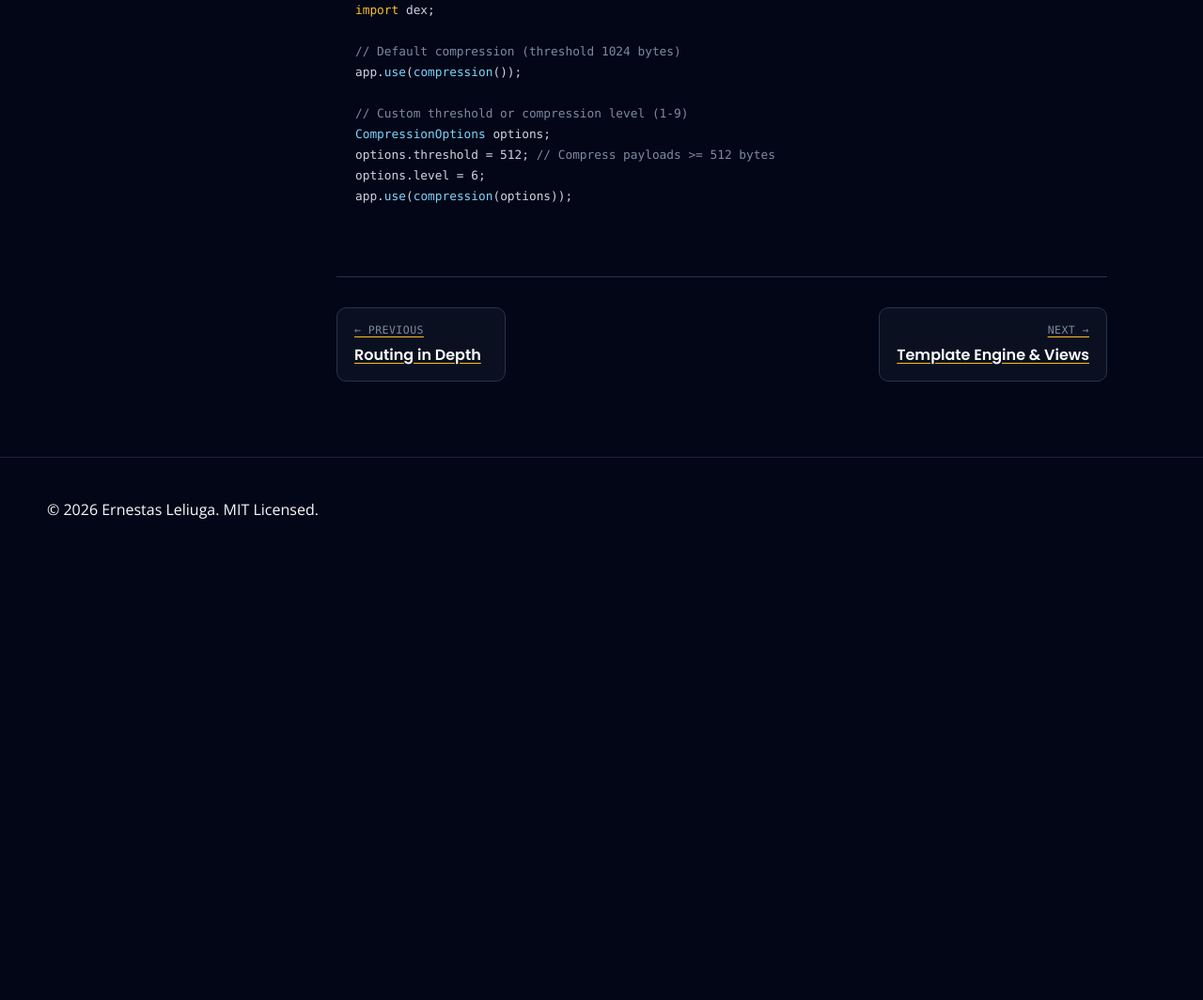
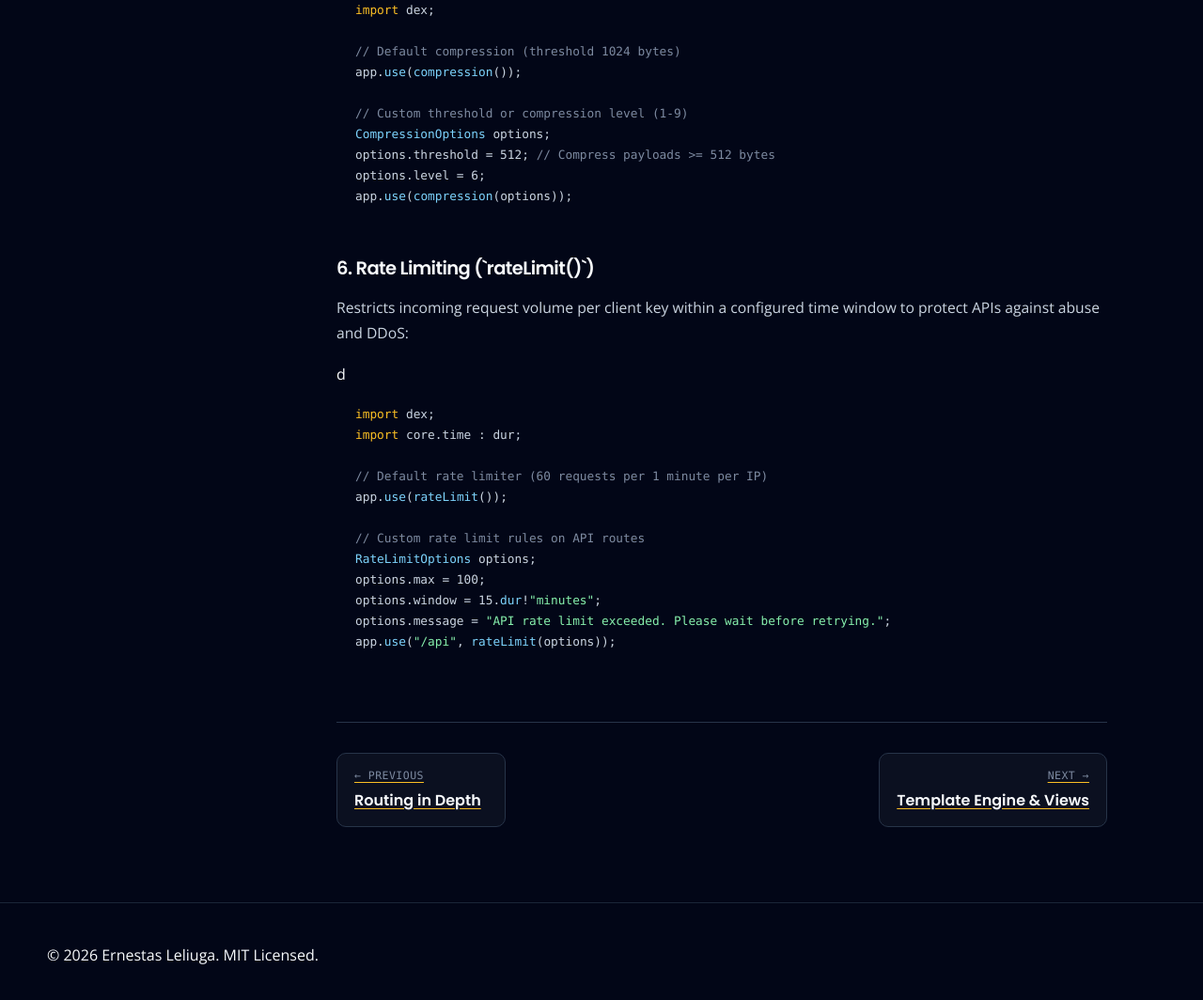
Before and after one commit to ernlel/dex, a plain HTML site: page docs/guide/middleware.html in a window 1280 px wide. Shown: the part 2342-3406 px from the top of the page at 94% size. Before the commit the page ends 2956 px from the top, so only its background shows below. Drawn offline with nearby package versions, Linux system fonts and the light colour scheme.

Commit message:
feat(middleware): add built-in rate limiting middleware (rateLimit)

```diff
--- a/docs/guide/middleware.html
+++ b/docs/guide/middleware.html
@@ -211,6 +211,26 @@ options.level = 6;
 app.<span class="tok-fn">use</span>(<span class="tok-fn">compression</span>(options));</code></pre>
             </div>
 
+            <h3>6. Rate Limiting (`rateLimit()`)</h3>
+            <p>
+                Restricts incoming request volume per client key within a configured time window to protect APIs against abuse and DDoS:
+            </p>
+            <div class="code-frame">
+                <div class="code-header"><span class="code-lang">d</span></div>
+                <pre class="code"><code><span class="tok-kw">import</span> dex;
+<span class="tok-kw">import</span> core.time : dur;
+
+<span class="tok-comment">// Default rate limiter (60 requests per 1 minute per IP)</span>
+app.<span class="tok-fn">use</span>(<span class="tok-fn">rateLimit</span>());
+
+<span class="tok-comment">// Custom rate limit rules on API routes</span>
+<span class="tok-type">RateLimitOptions</span> options;
+options.max = 100;
+options.window = 15.<span class="tok-fn">dur</span>!<span class="tok-str">"minutes"</span>;
+options.message = <span class="tok-str">"API rate limit exceeded. Please wait before retrying."</span>;
+app.<span class="tok-fn">use</span>(<span class="tok-str">"/api"</span>, <span class="tok-fn">rateLimit</span>(options));</code></pre>
+            </div>
+
             <!-- Pager -->
             <nav class="docs-pager" aria-label="Docs pagination">
                 <a class="pager-btn pager-prev" href="routing.html">
```
Also changed, not shown: 4 other files.
